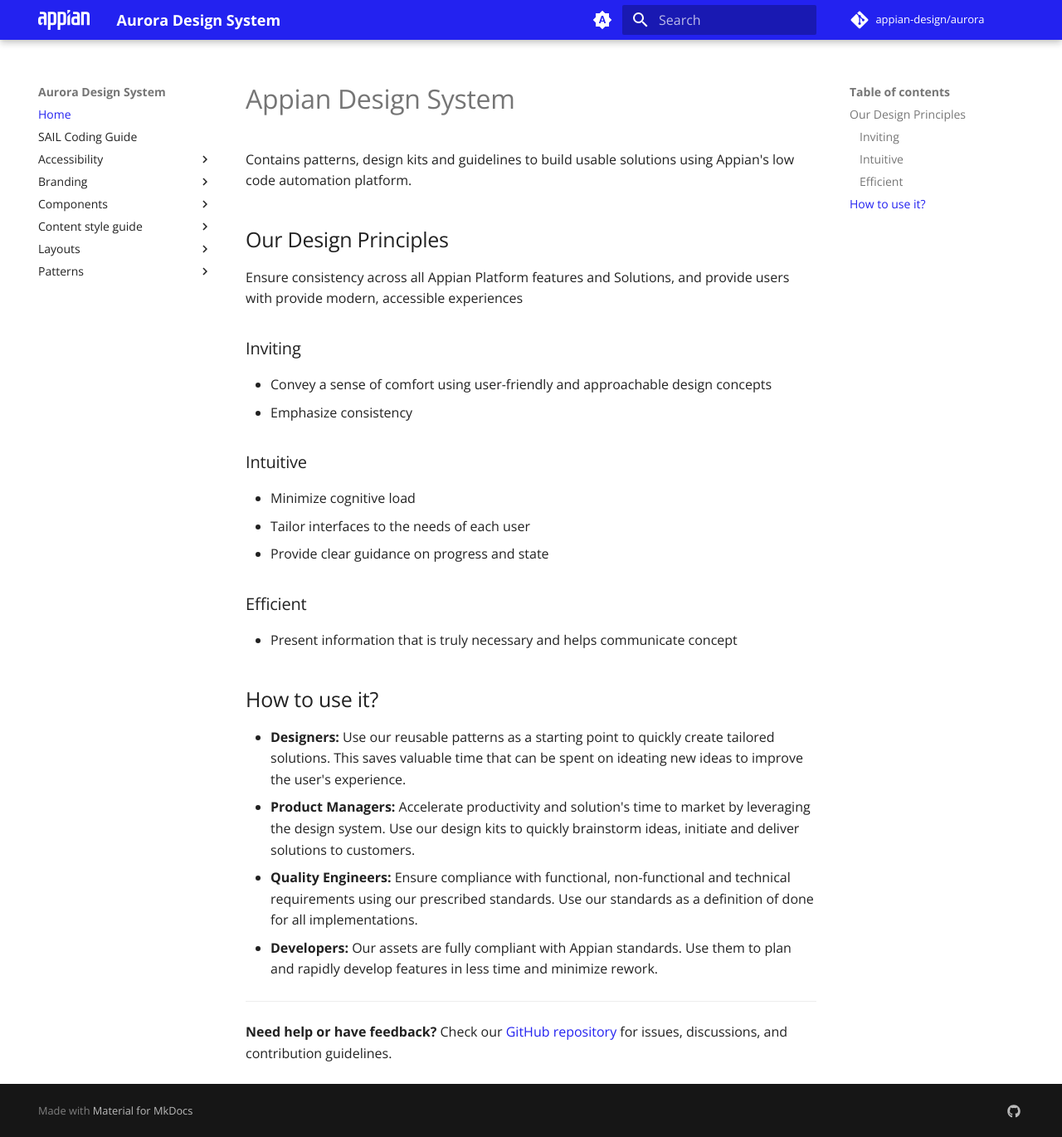
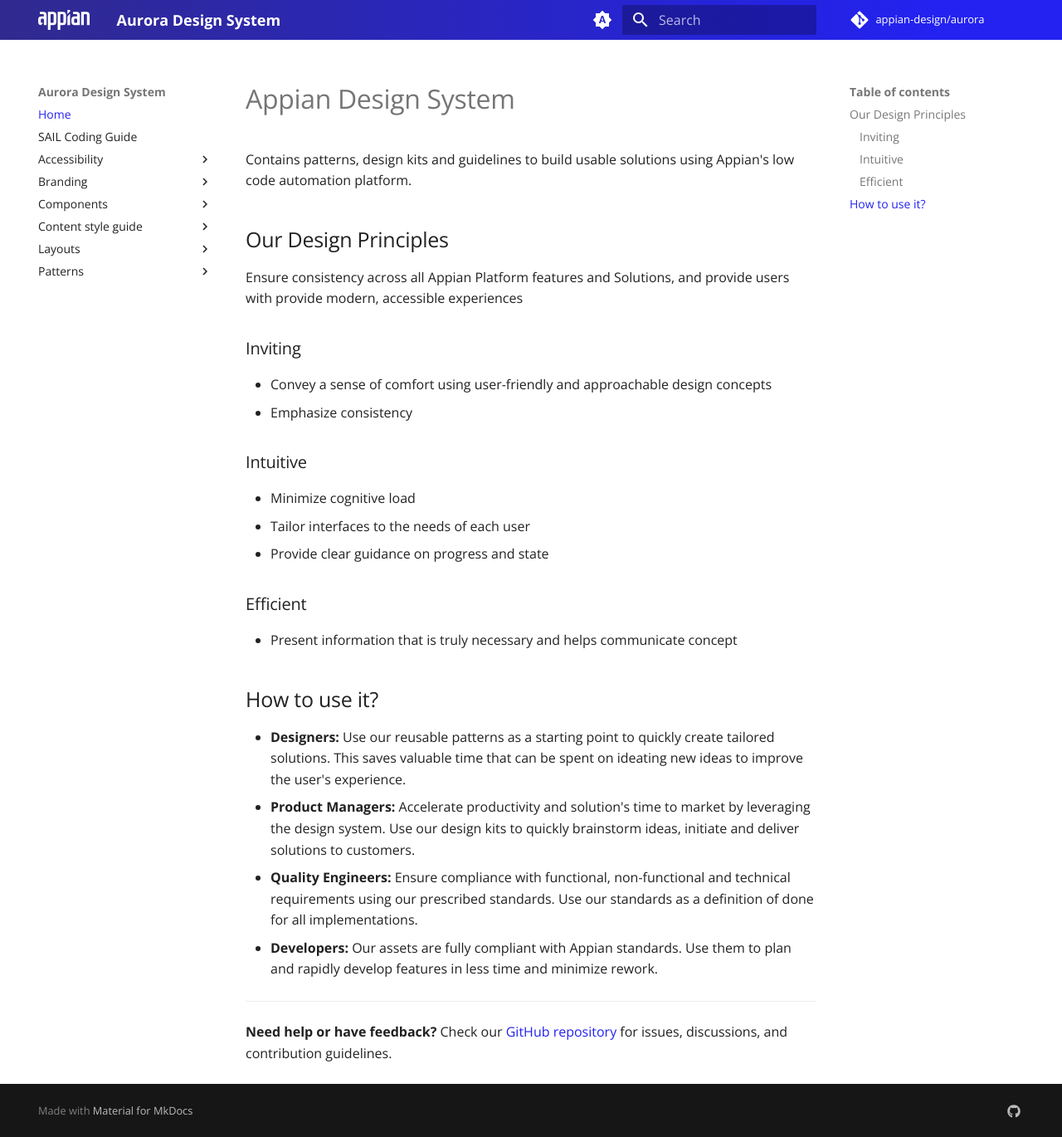
Before and after one commit to appian-design/aurora, an MkDocs documentation site: the page built from docs/index.md, in a window 1280 px wide and 1370 px high. Shown: the whole window at 83% size. Built offline with MkDocs 1.6.1 and Material for MkDocs 9.7.7, drawn with Linux system fonts in a browser that asks for light colours; comment, search, counter and statistics services are not loaded.

Commit message:
add gradient to header

```diff
--- a/docs/stylesheets/extra.css
+++ b/docs/stylesheets/extra.css
@@ -9,6 +9,11 @@
   --md-primary-fg-color: #152B99;
   --md-accent-fg-color: #B8D9FF;
   --md-typeset-a-color: #3F8EEE;
+}
+
+.md-header {
+background: linear-gradient(90deg, #302A8F 0%, #2322F0 88%);
+box-shadow: none; /* Optional: Removes the default shadow */
 }
 
 /* Hide the icon for the "stable" page status */
```
